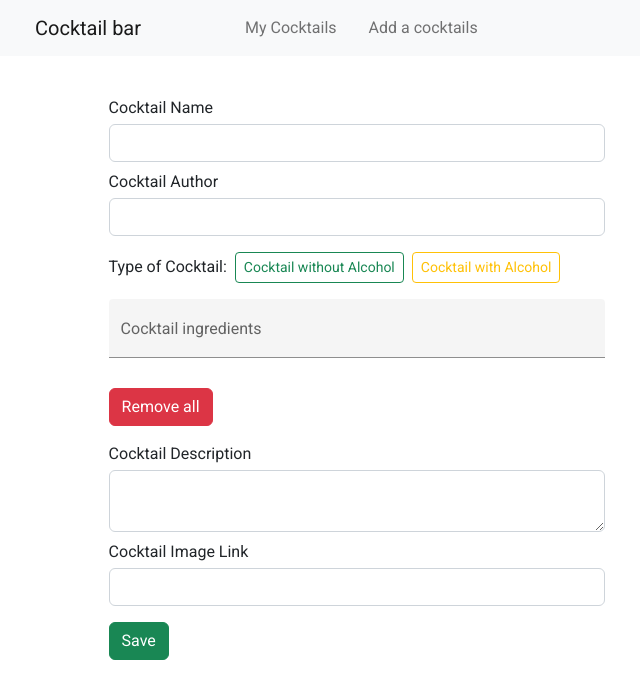
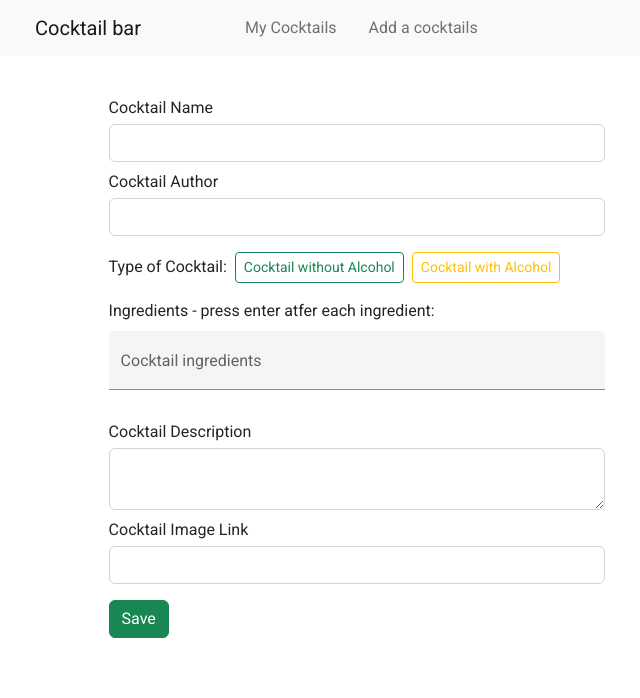
Before and after one commit to Vladut94/cocktail-bar, an Angular app: page /add-cocktail in a window 1280 px wide. Shown: the top 698 px of the page, without its empty margins (25-665 px from the left). Built offline with nearby package versions, Linux system fonts and the light colour scheme.

Commit message:
[update] redirect after create a new cocktail on add-cocktail component

```diff
--- a/src/app/components/add-cocktail/add-cocktail.component.html
+++ b/src/app/components/add-cocktail/add-cocktail.component.html
@@ -18,6 +18,7 @@
         <input type="radio" [value]="true" formControlName="withAlcohol" class="btn-check" name="withAlcohol" id="danger-outlined" autocomplete="off">
         <label class="btn btn-outline-warning btn-sm ms-2" for="danger-outlined">Cocktail with Alcohol</label>
       </div>
+      <div class="m-2">Ingredients - press enter atfer each ingredient:</div>
       <div class="form-group m-2">
         <mat-form-field class="example-chip-list" appearance="fill">
           <mat-label>Cocktail ingredients</mat-label>
@@ -36,7 +37,6 @@
                    (matChipInputTokenEnd)="add($event)">
           </mat-chip-list>
         </mat-form-field>
-        <button class="btn btn-danger mt-2 mb-2">Remove all</button>
       </div>
       <div class="form-group m-2">
         <label for="description">Cocktail Description</label>
@@ -50,16 +50,19 @@
     </form>
   </div>
   <div class="col-md-6">
-    <div class="card" *ngIf="ingredients.length > 0">
+    <div class="card" *ngIf="cocktailForm.value['name'] != '' || ingredients.length > 0">
       <img src="{{cocktailForm.value['imageUrl']}}" class="card-img-top">
       <div class="card-body">
         <h5 class="card-title">{{cocktailForm.value['name']}}</h5>
         <h6 class="card-subtitle mb-2 text-muted">{{cocktailForm.value['author']}}</h6>
-        <h6 class="card-subtitle mb-2">{{cocktailForm.value['withAlcohol']}}</h6>
+        <h6 class="card-subtitle mb-2">
+          <span *ngIf="cocktailForm.value['withAlcohol'] == true">Yes</span>
+          <span *ngIf="cocktailForm.value['withAlcohol'] == false">No</span>
+        </h6>
         <ul class="list-group list-group-flush">
           <li *ngFor="let i of ingredients" class="list-group-item">{{i.name}}</li>
         </ul>
-        <p class="card-text">{{cocktailForm.value['description']}}</p>
+        <p class="card-text mt-2">{{cocktailForm.value['description']}}</p>
       </div>
     </div>
   </div>
--- a/src/app/components/add-cocktail/add-cocktail.component.ts
+++ b/src/app/components/add-cocktail/add-cocktail.component.ts
@@ -3,6 +3,7 @@ import {COMMA, ENTER} from '@angular/cdk/keycodes';
 import {MatChipInputEvent} from '@angular/material/chips';
 import {FormGroup, FormBuilder, Validators, FormControl} from "@angular/forms";
 import {ApiCocktailService} from "../../core/services/api-cocktail.service";
+import {Router} from "@angular/router";
 
 
 export interface Ingredient {
@@ -44,7 +45,9 @@ export class AddCocktailComponent implements OnInit {
     }
   }
 
-  constructor(private formBuilder: FormBuilder, private cocktailService: ApiCocktailService) {
+  constructor(private formBuilder: FormBuilder,
+              private cocktailService: ApiCocktailService,
+              private router: Router) {
     this.cocktailForm = new FormGroup<any>({
       name : new FormControl('', Validators.required),
       author : new FormControl('', Validators.required),
@@ -68,6 +71,9 @@ export class AddCocktailComponent implements OnInit {
      withAlcohol: this.cocktailForm.value['withAlcohol'],
    }
 
-   this.cocktailService.addCocktail(payload).subscribe()
+   this.cocktailService.addCocktail(payload).subscribe();
+
+   this.cocktailForm.reset();
+   this.router.navigate(['my-cocktails']);
   }
 }
--- a/src/database/db.json
+++ b/src/database/db.json
@@ -1,5 +1,70 @@
 {
   "cocktails": [
-
+    {
+      "name": "Whiskey Sour",
+      "author": "John",
+      "ingredients": [
+        {
+          "name": "Bourbon whiskey"
+        },
+        {
+          "name": "Lemon juice"
+        },
+        {
+          "name": "Maple syrup"
+        },
+        {
+          "name": "Garnish of orange peel"
+        },
+        {
+          "name": "cocktail cherry"
+        }
+      ],
+      "description": "This is the cocktail that started it all. Here at A Couple Cooks, we’re cocktail obsessed. We have a myriad of cocktail recipes. But the first that got us hooked on great cocktails was this whiskey sour recipe! The whiskey sour is a perfectly sweet tart, balanced whiskey drink that actually dates back to the 1870’s.",
+      "imageUrl": "https://www.acouplecooks.com/wp-content/uploads/2019/06/Whiskey-Sour-113.jpg",
+      "withAlcohol": true,
+      "id": 1
+    },
+    {
+      "name": "Margarita",
+      "author": "Joe",
+      "ingredients": [
+        {
+          "name": "tequila"
+        },
+        {
+          "name": "Cointreau"
+        },
+        {
+          "name": "lime juice"
+        }
+      ],
+      "description": "Stop right there. Here’s the best margarita recipe you’ll find: zingy, clear, and classic. It’s simple and uses only 3 ingredients",
+      "imageUrl": "https://www.acouplecooks.com/wp-content/uploads/2020/02/Margarita-018.jpg",
+      "withAlcohol": true,
+      "id": 2
+    },
+    {
+      "name": "Choco Cayenne",
+      "author": "Bruce",
+      "ingredients": [
+        {
+          "name": "70/80 g chocolate gelato"
+        },
+        {
+          "name": "50 ml whole milk"
+        },
+        {
+          "name": "30 ml Cinnamon Syrup"
+        },
+        {
+          "name": "100 g crushed ice/cubes"
+        }
+      ],
+      "description": "Place the ingredients in blender with the ice and blend until creamy and liquid. Pour into a fantasy glass and garnish with an orange twist and a sprinkling of freshly ground pepper. Serve with a smile. ",
+      "imageUrl": "https://en.cocktail.fabbri1905.com/imgpub/2037255/600/0/fp_cioccolato_arancia.png",
+      "withAlcohol": false,
+      "id": 3
+    }
   ]
 }
```
